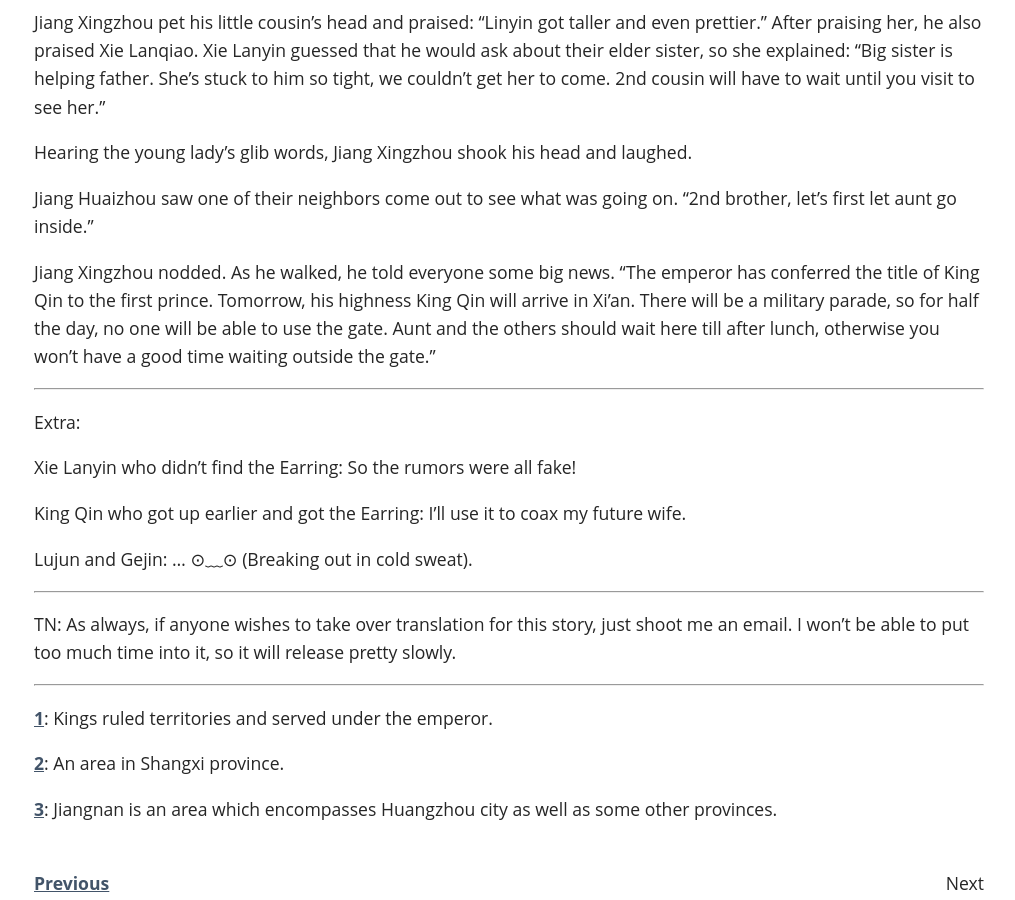
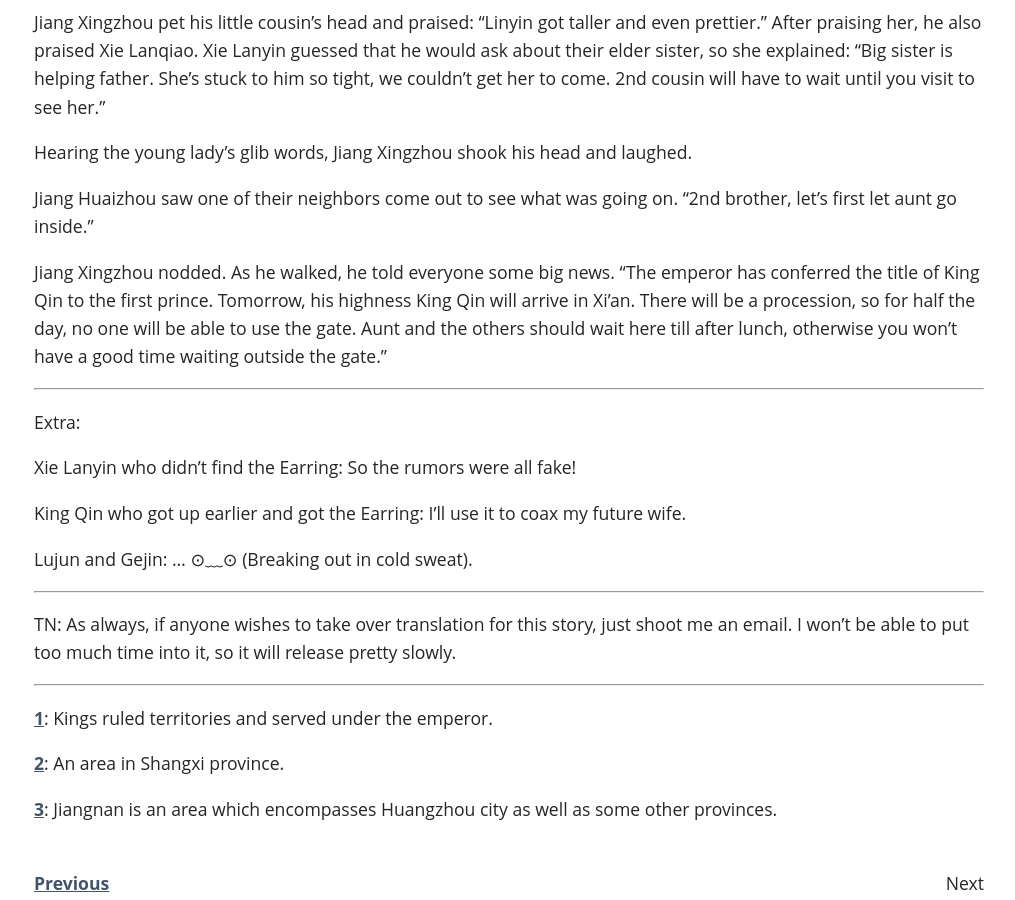
Before and after one commit to SyzcTranslations/SyzcTranslations.github.io, a Jekyll site: the page built from _translations/LB/0000-0049/0002.markdown, in a window 1280 px wide and 900 px high, scrolled down 6085 px. Shown: the whole window, without its empty margins (131-1146 px from the left). Built offline with Jekyll 4.4.1, drawn with Linux system fonts in a browser that asks for light colours; comment, search, counter and statistics services are not loaded.

Commit message:
Update 0002.markdown

```diff
--- a/_translations/LB/0000-0049/0002.markdown
+++ b/_translations/LB/0000-0049/0002.markdown
@@ -146,7 +146,7 @@
 
 Jiang Huaizhou saw one of their neighbors come out to see what was going on. “2nd brother, let’s first let aunt go inside.”
 
-Jiang Xingzhou nodded. As he walked, he told everyone some big news. “The emperor has conferred the title of King Qin to the first prince. Tomorrow, his highness King Qin will arrive in Xi’an. There will be a military parade, so for half the day, no one will be able to use the gate. Aunt and the others should wait here till after lunch, otherwise you won’t have a good time waiting outside the gate.”
+Jiang Xingzhou nodded. As he walked, he told everyone some big news. “The emperor has conferred the title of King Qin to the first prince. Tomorrow, his highness King Qin will arrive in Xi’an. There will be a procession, so for half the day, no one will be able to use the gate. Aunt and the others should wait here till after lunch, otherwise you won’t have a good time waiting outside the gate.”
 
 ---
 
```
